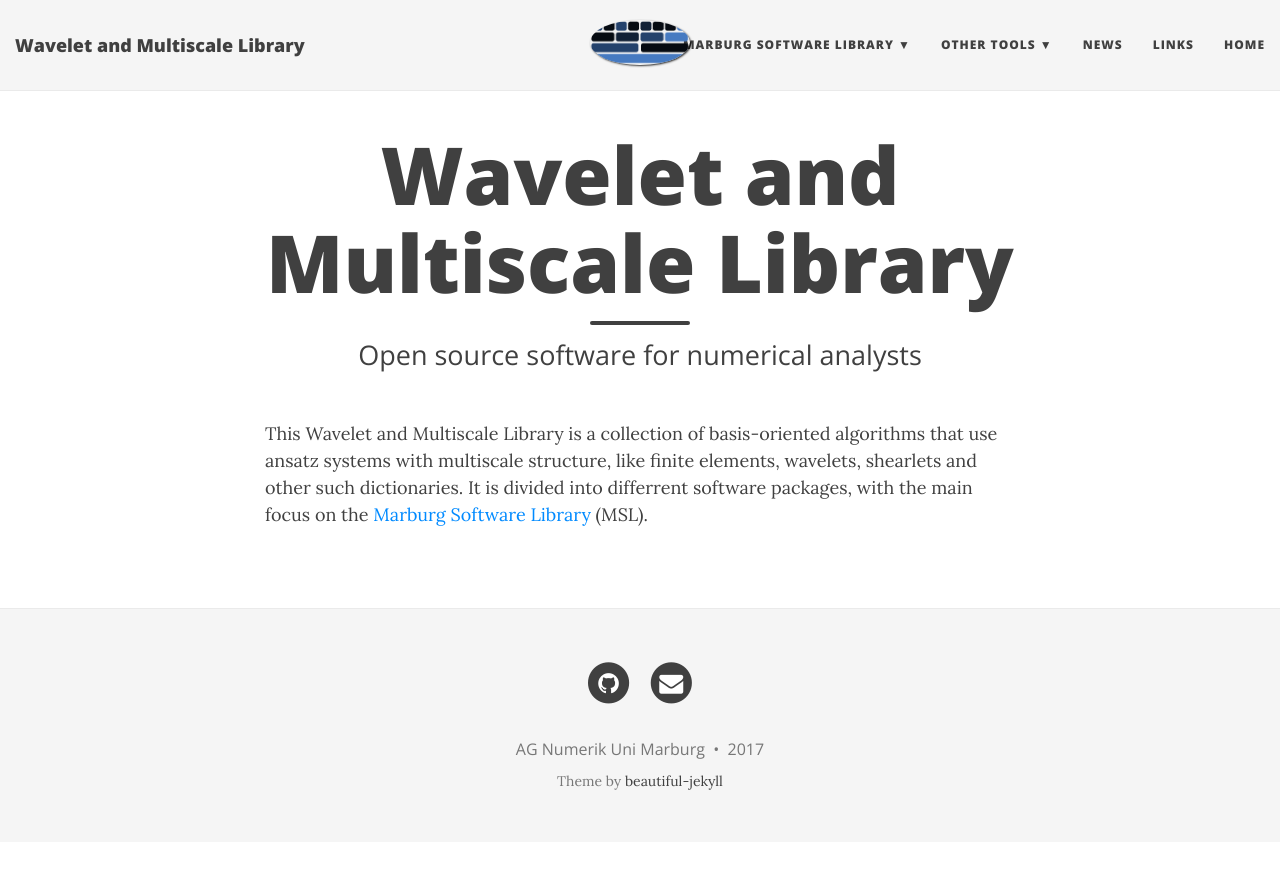
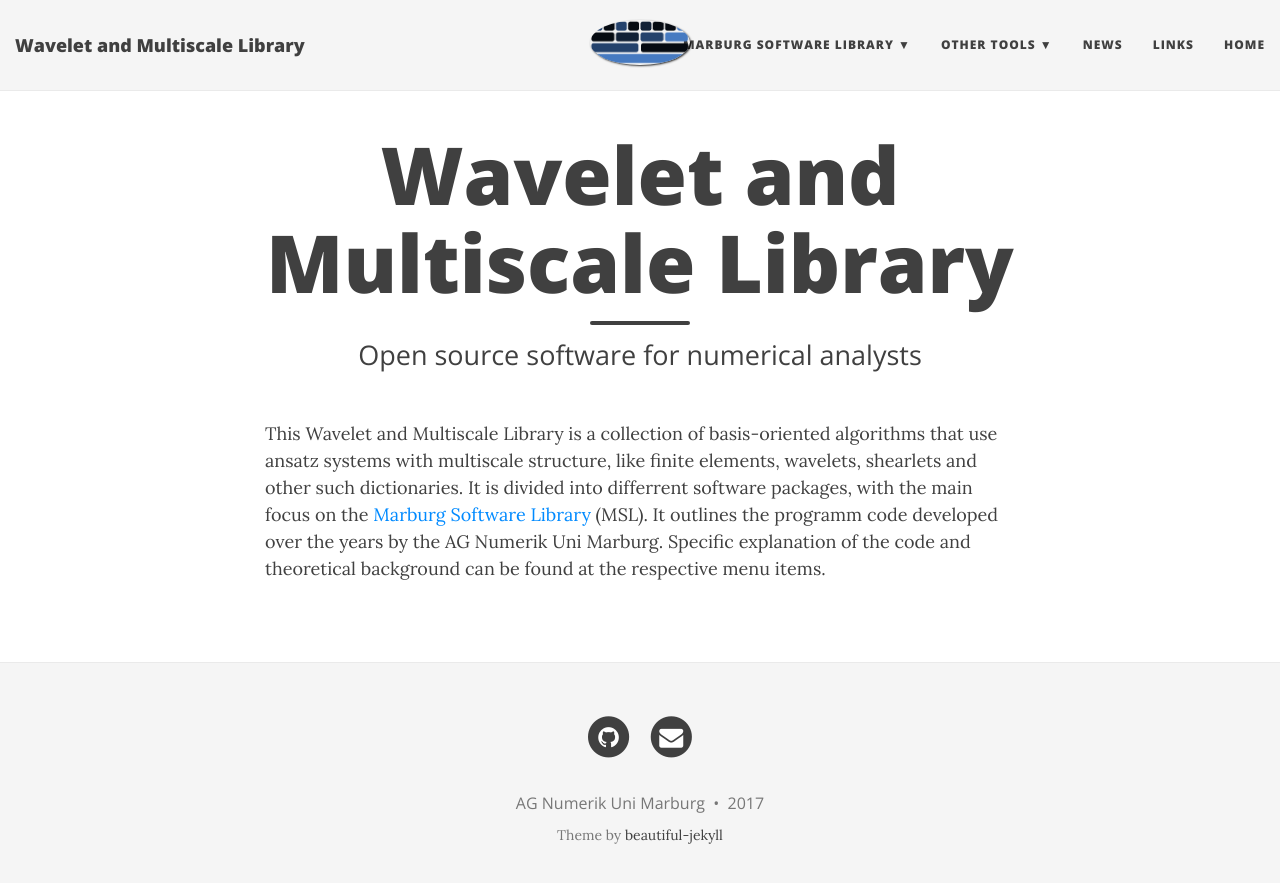
Before and after one commit to agnumerikunimarburg/agnumerikunimarburg.github.io, a Jekyll site: the page built from index.md, in a window 1280 px wide. Shown: the top 883 px of the page. Built offline with Jekyll 4.4.1, drawn with Linux system fonts in a browser that asks for light colours; nearby versions of some CDN libraries.

Commit message:
Updated index.md

```diff
--- a/index.md
+++ b/index.md
@@ -6,4 +6,4 @@ use-site-title: true
 published: true
 ---
 This Wavelet and Multiscale Library is a collection of basis-oriented algorithms that use ansatz systems with multiscale structure, like finite elements, wavelets, shearlets and other such dictionaries. It is divided into differrent software packages, with the main focus on the
-[Marburg Software Library](aboutmsl) (MSL).
+[Marburg Software Library](aboutmsl) (MSL). It outlines the programm code developed over the years by the AG Numerik Uni Marburg. Specific explanation of the code and theoretical background can be found at the respective menu items.
```
